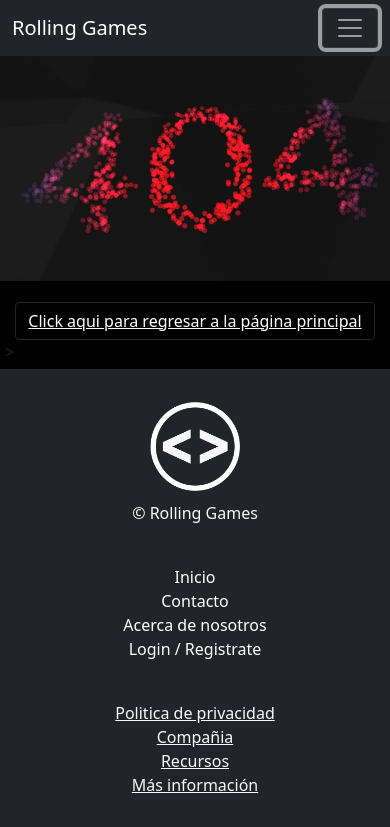
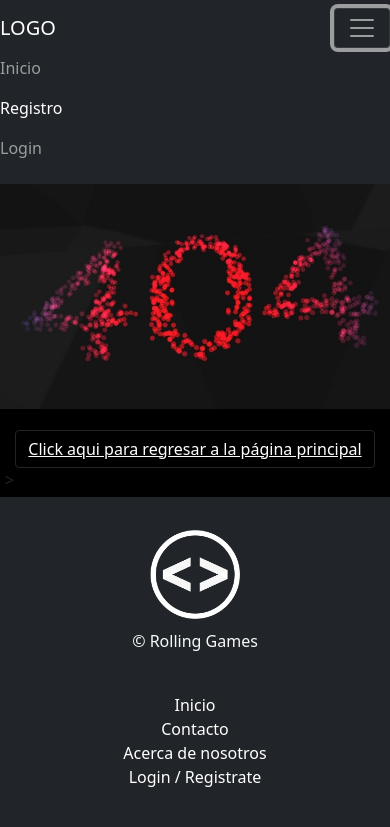
Before and after one commit to silmedina/EpicGames, a plain HTML site: page error404.html in a window 390 px wide. Both pictures are taken after a click on the button "Toggle navigation". Shown: the top 827 px of the page. Drawn offline with nearby package versions, Linux system fonts and the light colour scheme.

Commit message:
agregue el navbar a error 404

```diff
--- a/error404.html
+++ b/error404.html
@@ -13,32 +13,43 @@
 </head>
 <body>
   <header>
-    <nav class="navbar navbar-expand-lg bg-dark navbar-dark fixed mr-auto">
-      <div class="container">
-          <a href="index.html" class="navbar-brand">Rolling Games</a>
-        <button class="navbar-toggler" data-toggle="collapse" data-target="#navbarOpciones">
+    <nav class="navbar navbar-expand-lg navbar-dark bg-dark">
+      <div class="container p-0">
+        <a class="navbar-brand" href="#">LOGO</a>
+        <button class="navbar-toggler" type="button" data-bs-toggle="collapse" data-bs-target="#navbarSupportedContent"
+          aria-controls="navbarSupportedContent" aria-expanded="false" aria-label="Toggle navigation">
           <span class="navbar-toggler-icon"></span>
         </button>
-        <div class="collapse navbar-collapse" id="#navbarOpciones">
-          <ul class="navbar-nav mr-auto">
+        <div class="collapse navbar-collapse" id="navbarSupportedContent">
+          <ul class="navbar-nav ms-auto mb-2 mb-lg-0">
             <li class="nav-item">
-              <a href="#" class="nav-link">Inicio</a>
+              <a id="botonInicio" class="nav-link " aria-current="page" href="index.html" style="display: ;">Inicio</a>
+            </li>
+            <li class="nav-item" >
+              <div class="d-grid gap-2 d-md-flex justify-content-md-end">
+                <a id="botonAdministrador" class="nav-link" href="./admin.html"style="display: none;">Administrador</a>
+              </div>
             </li>
             <li class="nav-item">
-              <a href="#" class="nav-link">Contacto</a>
+              <a  id="botonRegistro" class="nav-link active" href="./registro.html"style="display: ;">Registro</a>
             </li>
             <li class="nav-item">
-              <a href="#" class="nav-link">Acerca de nosotros</a>
+              <div class="d-grid gap-2 d-md-flex justify-content-md-end">
+                <a id="botonLogin" class="nav-link" href="./login.html"style="display: ;">Login</a>
+              </div>
+            </li>
+            <li class="nav-item" >
+              <div class="d-grid gap-2 d-md-flex justify-content-md-end">
+               <div id="infoUsuario"  class="nav-link"style="display: none;"></div>
+              </div>
             </li>
             <li class="nav-item">
-              <a href="#" class="nav-link">Login</a>
+              <div class="d-grid gap-2 d-md-flex justify-content-md-end">
+                <a id="botonCerrarSesion" class="nav-link" href="javascript:void(0);"style="display: none;">Cerrar Sesion</a>
+              </div>
             </li>
-            <li class="nav-item">
-              <a href="#" class="nav-link">Registrate</a>
-            </li>
-         </ul>
+          </ul>
         </div>
-
       </div>
     </nav>
   </header>
```
Also changed, not shown: 1 other file.
